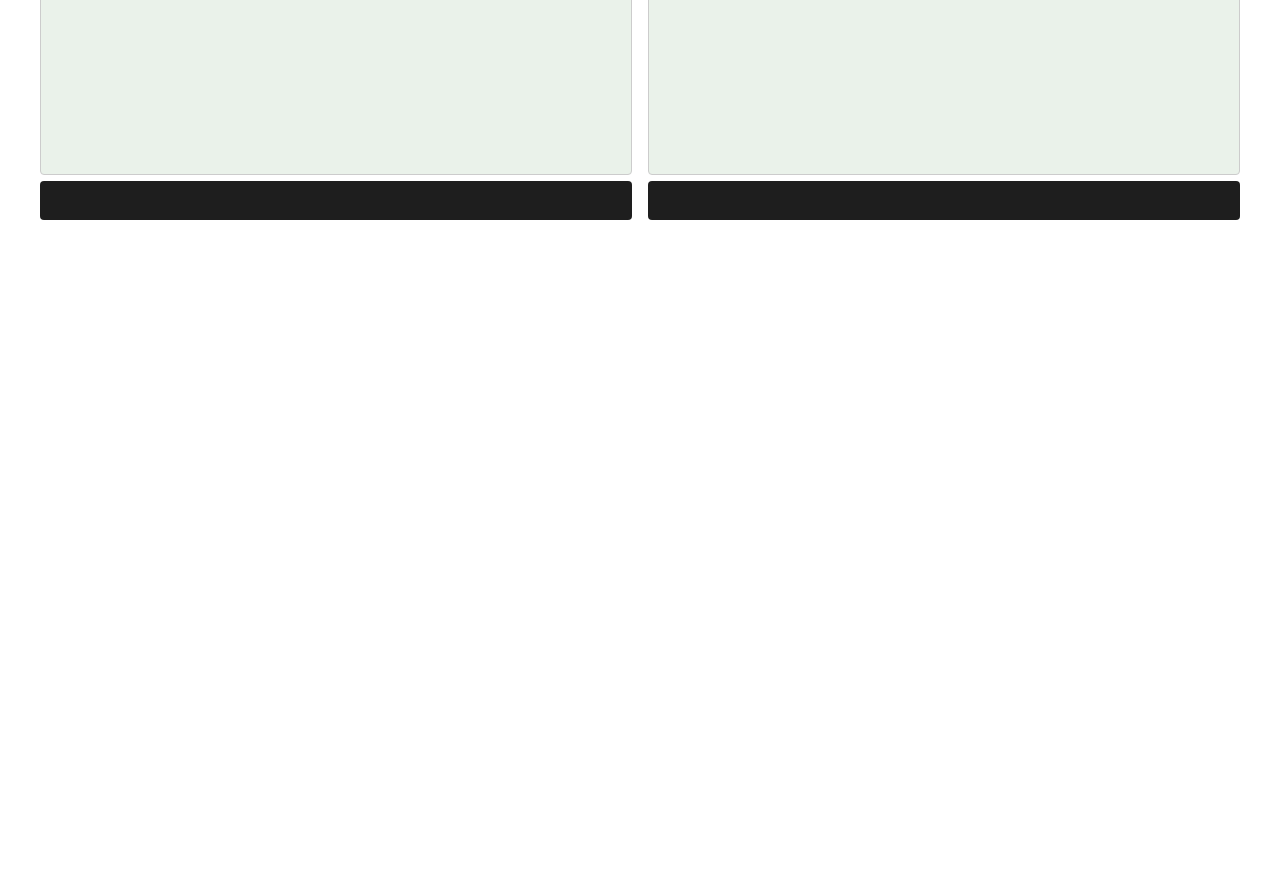
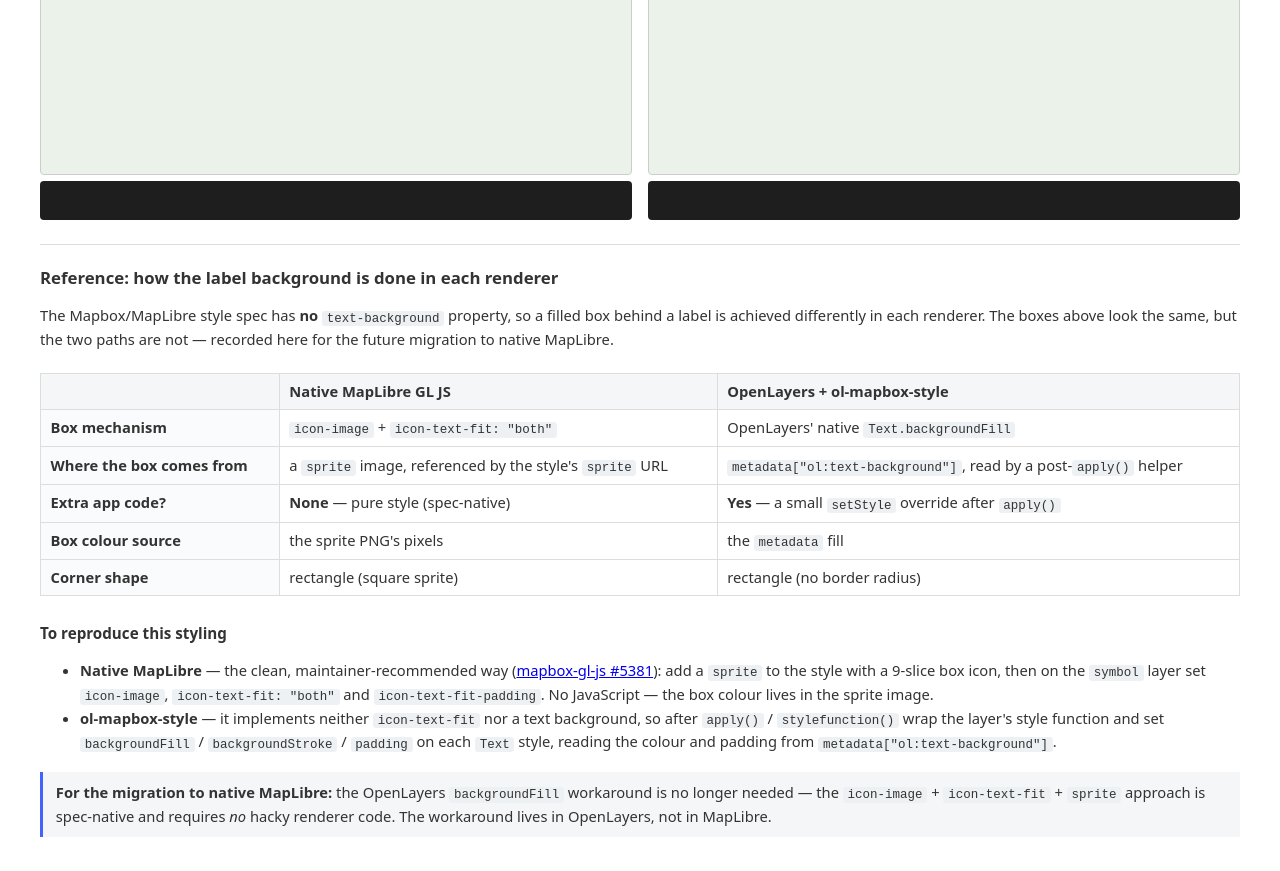
Before and after one commit to ismailsunni/maplibre-vs-ol-mapbox-style, a website built with Vite: page index.html in a window 1280 px wide. Shown: the part 500-1371 px from the top of the page. Before the commit the page ends 800 px from the top, so only its background shows below. Built offline with nearby package versions, Linux system fonts and the light colour scheme.

Commit message:
Square-corner sprite to match OL; add label-background reference note
- gen-sprite: RADIUS 0 so the MapLibre sprite box is a plain rectangle,
  matching OpenLayers' Text backgroundFill (no border radius). Regenerated
  public/sprite*.
- index.html: reference section explaining the two label-background approaches
  (MapLibre icon-text-fit + sprite vs ol-mapbox-style backgroundFill), with the
  comparison table and steps to reproduce — for the future native-MapLibre move.
- Updated rounded/rectangular wording in docs.

Co-Authored-By: Claude Opus 4.8 (1M context) <noreply@anthropic.com>

```diff
--- a/index.html
+++ b/index.html
@@ -62,6 +62,87 @@
       </section>
     </main>
 
+    <section class="notes">
+      <h2>Reference: how the label background is done in each renderer</h2>
+      <p>
+        The Mapbox/MapLibre style spec has <strong>no</strong>
+        <code>text-background</code> property, so a filled box behind a label is
+        achieved differently in each renderer. The boxes above look the same, but the
+        two paths are not — recorded here for the future migration to native MapLibre.
+      </p>
+
+      <div class="notes-table-wrap">
+        <table class="notes-table">
+          <thead>
+            <tr>
+              <th></th>
+              <th>Native MapLibre GL JS</th>
+              <th>OpenLayers + ol-mapbox-style</th>
+            </tr>
+          </thead>
+          <tbody>
+            <tr>
+              <th>Box mechanism</th>
+              <td><code>icon-image</code> + <code>icon-text-fit: "both"</code></td>
+              <td>OpenLayers' native <code>Text.backgroundFill</code></td>
+            </tr>
+            <tr>
+              <th>Where the box comes from</th>
+              <td>a <code>sprite</code> image, referenced by the style's <code>sprite</code> URL</td>
+              <td><code>metadata["ol:text-background"]</code>, read by a post-<code>apply()</code> helper</td>
+            </tr>
+            <tr>
+              <th>Extra app code?</th>
+              <td><strong>None</strong> — pure style (spec-native)</td>
+              <td><strong>Yes</strong> — a small <code>setStyle</code> override after <code>apply()</code></td>
+            </tr>
+            <tr>
+              <th>Box colour source</th>
+              <td>the sprite PNG's pixels</td>
+              <td>the <code>metadata</code> fill</td>
+            </tr>
+            <tr>
+              <th>Corner shape</th>
+              <td>rectangle (square sprite)</td>
+              <td>rectangle (no border radius)</td>
+            </tr>
+          </tbody>
+        </table>
+      </div>
+
+      <h3>To reproduce this styling</h3>
+      <ul>
+        <li>
+          <strong>Native MapLibre</strong> — the clean, maintainer-recommended way
+          (<a
+            href="https://github.com/mapbox/mapbox-gl-js/issues/5381"
+            target="_blank"
+            rel="noopener"
+            >mapbox-gl-js #5381</a
+          >): add a <code>sprite</code> to the style with a 9-slice box icon, then on the
+          <code>symbol</code> layer set <code>icon-image</code>,
+          <code>icon-text-fit: "both"</code> and <code>icon-text-fit-padding</code>. No
+          JavaScript — the box colour lives in the sprite image.
+        </li>
+        <li>
+          <strong>ol-mapbox-style</strong> — it implements neither
+          <code>icon-text-fit</code> nor a text background, so after
+          <code>apply()</code> / <code>stylefunction()</code> wrap the layer's style
+          function and set <code>backgroundFill</code> / <code>backgroundStroke</code> /
+          <code>padding</code> on each <code>Text</code> style, reading the colour and
+          padding from <code>metadata["ol:text-background"]</code>.
+        </li>
+      </ul>
+
+      <p class="notes-takeaway">
+        <strong>For the migration to native MapLibre:</strong> the OpenLayers
+        <code>backgroundFill</code> workaround is no longer needed — the
+        <code>icon-image</code> + <code>icon-text-fit</code> + <code>sprite</code>
+        approach is spec-native and requires <em>no</em> hacky renderer code. The
+        workaround lives in OpenLayers, not in MapLibre.
+      </p>
+    </section>
+
     <script type="module" src="/src/main.js"></script>
   </body>
 </html>
--- a/src/style.css
+++ b/src/style.css
@@ -189,3 +189,66 @@ main {
   white-space: pre-wrap;
   word-break: break-word;
 }
+
+.notes {
+  max-width: 1200px;
+  margin: 1.5rem auto 0;
+  padding-top: 1.25rem;
+  border-top: 1px solid #ddd;
+  color: #333;
+  font-size: 0.92rem;
+  line-height: 1.5;
+}
+
+.notes h2 {
+  font-size: 1.05rem;
+  margin: 0 0 0.5rem;
+}
+
+.notes h3 {
+  font-size: 0.95rem;
+  margin: 1.1rem 0 0.4rem;
+}
+
+.notes code {
+  background: #eef1f4;
+  padding: 0.05rem 0.3rem;
+  border-radius: 3px;
+  font-size: 0.85em;
+}
+
+.notes-table-wrap {
+  overflow-x: auto;
+}
+
+.notes-table {
+  border-collapse: collapse;
+  width: 100%;
+  min-width: 640px;
+  margin: 0.5rem 0;
+}
+
+.notes-table th,
+.notes-table td {
+  border: 1px solid #ddd;
+  padding: 0.4rem 0.6rem;
+  text-align: left;
+  vertical-align: top;
+}
+
+.notes-table thead th {
+  background: #f4f6f8;
+}
+
+.notes-table tbody th {
+  background: #fafbfc;
+  font-weight: 600;
+  white-space: nowrap;
+}
+
+.notes-takeaway {
+  background: #f4f6f8;
+  border-left: 3px solid var(--tag-ml);
+  padding: 0.6rem 0.8rem;
+  margin-top: 1.1rem;
+}
--- a/src/styles/examples.js
+++ b/src/styles/examples.js
@@ -102,14 +102,14 @@ export const examples = [
     description:
       "Filled box behind each label, fitted to the text in BOTH renderers — but via " +
       "different mechanisms, because there's no single style property for it. MapLibre: a " +
-      "rounded `icon-image` from an external `sprite`, stretched with `icon-text-fit: " +
+      "rectangular `icon-image` from an external `sprite`, stretched with `icon-text-fit: " +
       "\"both\"` (pure style). OpenLayers: ol-mapbox-style honours neither `icon-text-fit` " +
       "nor a text background, so a small generic app step (src/olTextBackground.js) reads " +
       "`metadata[\"ol:text-background\"]` off the layer and applies OpenLayers' native Text " +
       "`backgroundFill` after apply() — driven entirely by the style, working for any " +
       "layer. That post-apply step is the recipe for label backgrounds in the SWISSGEO " +
-      "portal. (MapLibre corners are rounded; OL's box is rectangular. Needs network for " +
-      "the demo `glyphs` PBFs.)",
+      "portal. (Both boxes are rectangular, to match. Needs network for the demo " +
+      "`glyphs` PBFs.)",
     style: () =>
       base(
         [
@@ -138,7 +138,7 @@ export const examples = [
               "text-offset": [0, -0.6],
               "text-allow-overlap": true,
               "icon-allow-overlap": true,
-              // The rounded blue box from the sprite, stretched to the text by
+              // The blue box from the sprite, stretched to the text by
               // icon-text-fit (MapLibre only — ol-mapbox-style ignores the fit).
               "icon-image": "label-bg",
               "icon-text-fit": "both",
```
Also changed, not shown: CLAUDE.md (+4 -3 lines), public/sprite.json (+8 -8 lines), public/sprite@2x.json (+8 -8 lines), scripts/gen-sprite.cjs (+5 -2 lines), README.md, public/sprite.png, public/sprite@2x.png.
